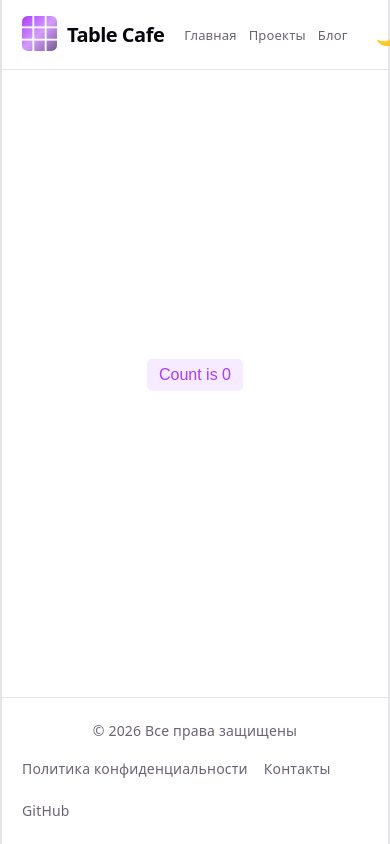
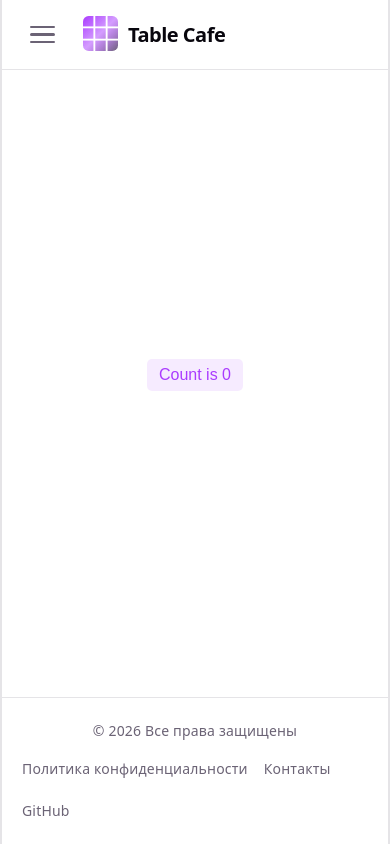
Before and after one commit to stdAlexTikhonov/my-new-app, a React (Vite) app: page / in a window 390 px wide. Built offline with nearby package versions, Linux system fonts and the light colour scheme.

Commit message:
fix(TASK-7): added media query to show button on mobile

```diff
--- a/src/components/BurgerIcon/BurgerIcon.module.scss
+++ b/src/components/BurgerIcon/BurgerIcon.module.scss
@@ -1,5 +1,5 @@
 .burger {
-  display: flex;
+  display: none;
   flex-direction: column;
   gap: 5px;
   background: none;
@@ -18,6 +18,12 @@
     outline-offset: 2px;
     border-radius: 4px;
   }
+
+  @media (max-width: 768px) {
+    display: flex; // Показываем на мобильных
+  }
+
+
 }
 
 .line {
--- a/src/components/Header/Header.module.scss
+++ b/src/components/Header/Header.module.scss
@@ -18,6 +18,10 @@
   justify-content: space-between;
   align-items: center;
   gap: 20px;
+  @media (max-width: 768px) {
+    gap: 20px;
+    justify-content: flex-start;
+  }
 }
 
 .logo {
@@ -47,10 +51,12 @@
 
   @media (max-width: 768px) {
     gap: 20px;
+    display: none;
   }
 
   @media (max-width: 480px) {
     gap: 12px;
+    display: none;
   }
 }
 
@@ -102,6 +108,7 @@
 }
 
 .themeToggle {
+  display: block;
   border: none;
   background: transparent;
   border-radius: 8px;
@@ -130,4 +137,8 @@
   &:active span {
     transform: rotate(360deg);
   }
+
+  @media (max-width: 768px) {
+    display: none;
+  }
 }
--- a/src/components/Header/Header.tsx
+++ b/src/components/Header/Header.tsx
@@ -1,6 +1,7 @@
 import { GridIcon } from './GridIcon';
 import { useTheme } from '@/context';
 import styles from './Header.module.scss';
+import { BurgerIcon } from '@/components';
 
 export const Header = () => {
   const { theme, toggleTheme } = useTheme();
@@ -8,6 +9,7 @@ export const Header = () => {
   return (
     <header className={styles.header}>
       <div className={styles.container}>
+        <BurgerIcon isOpen={false} />
         <div className={styles.logo}>
           <span className={styles.logoIcon}>
             <GridIcon
```
